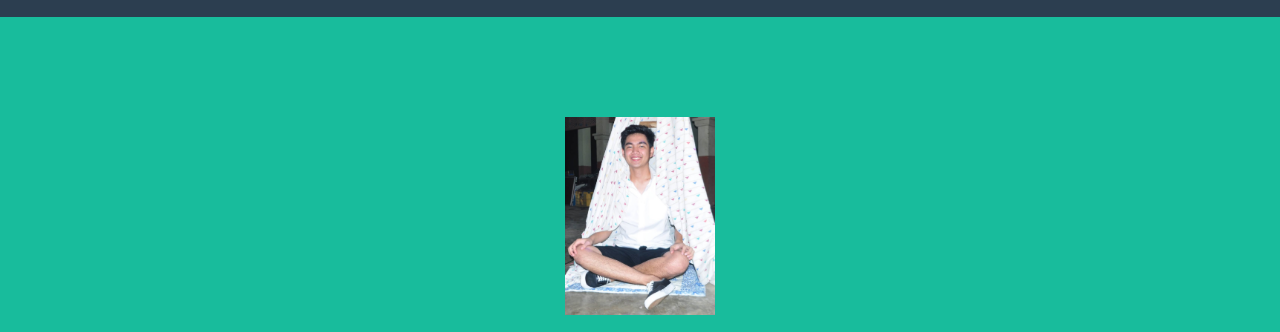
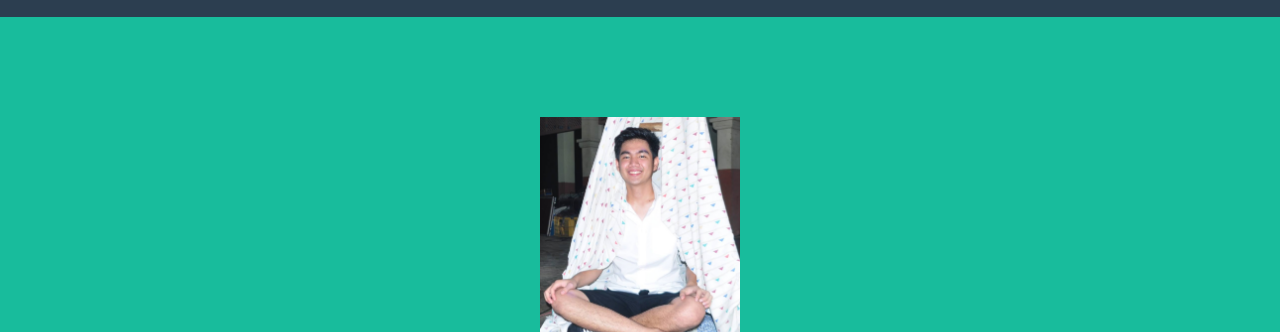
Before and after one commit to christianalambra/christianalambra.github.io, a website: page index.html in a window 1280 px wide. Shown: the part 83-415 px from the top of the page. Drawn offline with nearby package versions, Linux system fonts and the light colour scheme.

Commit message:
Update index.html

```diff
--- a/index.html
+++ b/index.html
@@ -71,7 +71,7 @@
         <div class="container">
             <div class="row">
                 <div class="col-lg-12">
-                    <img class="img-responsive" src="tain.png" style="height=150px" width="150px" alt="">
+                    <img class="img-responsive" src="tain.png" style="height=200px" width="200px" alt="">
                     <div class="intro-text">
                         <span class="name">Christian Alambra</span>
                         <hr class="star-light">
```
